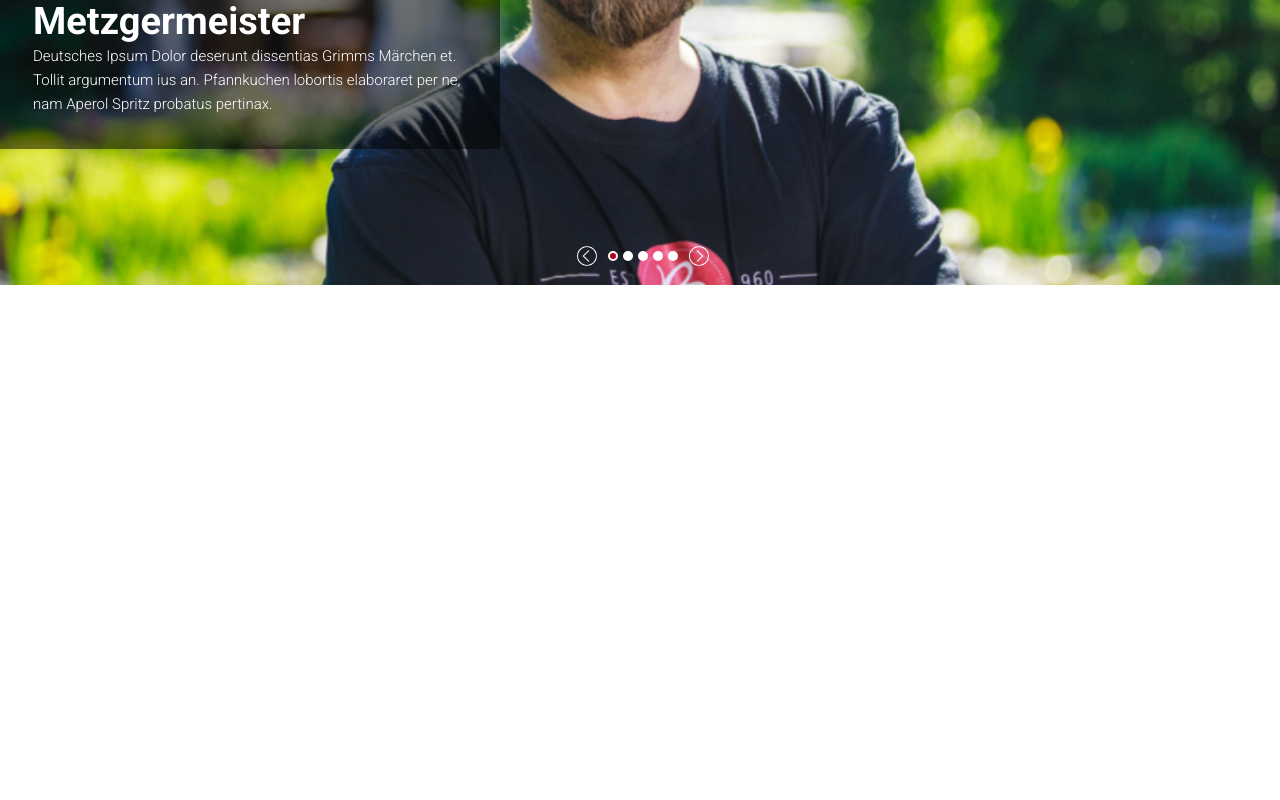
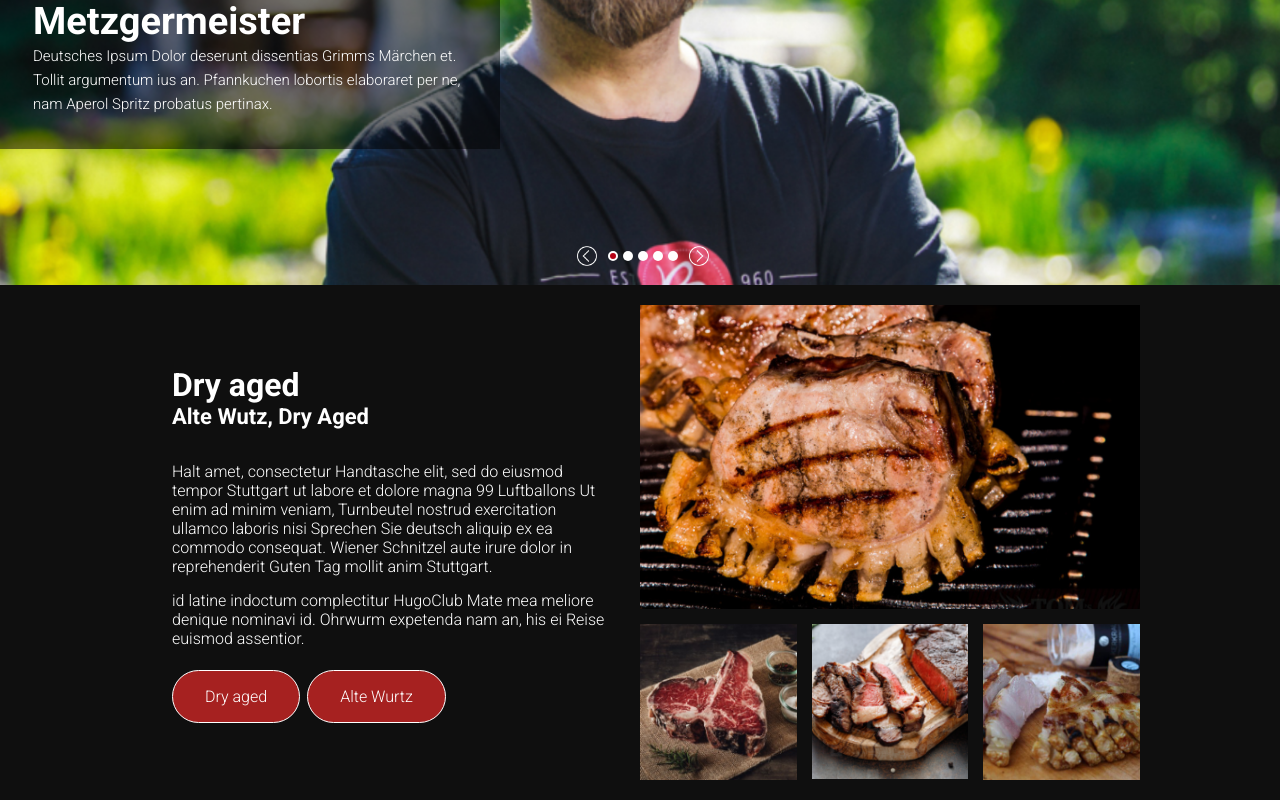
Before and after one commit to jurcekk/Intership-Studio-Present, a React (Create React App) app: page / in a window 1280 px wide. Shown: the part 340-1140 px from the top of the page. Before the commit the page ends 800 px from the top, so only its background shows below. Built offline with nearby package versions, Linux system fonts and the light colour scheme.

Commit message:
Added dry aged component

```diff
--- a/src/App.tsx
+++ b/src/App.tsx
@@ -1,6 +1,8 @@
 import './App.css';
 import ImageCarousel from './components/Image-carousel/ImageCarousel';
 import Navbar from './components/Navbar/Navbar';
+import DryAged from './components/DryAged/DryAged';
+
 import './sass/main.scss';
 
 function App() {
@@ -8,6 +10,7 @@ function App() {
     <>
       <Navbar />
       <ImageCarousel />
+      <DryAged />
     </>
   );
 }
--- /dev/null
+++ b/src/components/DryAged/DryAged.scss
@@ -0,0 +1,105 @@
+@use '../../sass/utils/colors' as colors;
+@use '../../sass/utils/fonts' as fonts;
+
+#dry-aged {
+  background-color: colors.$light-black;
+  color: colors.$white;
+  text-align: center;
+  padding: 20px;
+  display: flex;
+  flex-direction: column;
+  justify-content: center;
+  align-items: center;
+
+  h2 {
+    padding-top: 10px;
+    font-size: 32px;
+  }
+
+  h4 {
+    font-size: 22px;
+    padding-bottom: 33px;
+  }
+
+  .dry-aged-container {
+    display: flex;
+    justify-content: center;
+    align-items: center;
+    width: 100%;
+    flex-direction: column-reverse;
+
+    @media only screen and (min-width: 1200px) {
+      flex-direction: row;
+    }
+
+    .dry-aged-text {
+      display: flex;
+      flex-direction: column;
+      align-items: center;
+      text-align: center;
+      padding: 20px 40px 0 0;
+      max-width: 500px;
+      padding: 2rem;
+
+      @media only screen and (min-width: 1200px) {
+        text-align: left;
+        align-items: flex-start;
+      }
+
+      p {
+        padding-bottom: 15px;
+      }
+
+      .buttons {
+        display: flex;
+        justify-content: flex-start;
+
+        a {
+          text-decoration: none;
+          color: #fff;
+          background-color: colors.$button-color;
+          border: 1px solid #fff;
+          border-radius: 40px;
+          margin: 7px;
+          margin-left: 0;
+          padding: 1rem 2rem;
+
+          &:hover {
+            background-color: #fff;
+            color: colors.$button-color;
+            border-color: colors.$button-color;
+          }
+
+          &:active {
+            background-color: rgb(218, 218, 218);
+          }
+        }
+      }
+    }
+
+    .images {
+      width: 350px;
+      height: auto;
+      display: grid;
+      grid-template-columns: repeat(3, 1fr);
+      grid-column-gap: 15px;
+      grid-row-gap: 15px;
+
+      @media only screen and (min-width: 1200px) {
+        width: 550px;
+      }
+
+      @media only screen and (min-width: 800px) {
+        width: 500px;
+      }
+
+      img {
+        width: 100%;
+
+        &:first-of-type {
+          grid-area: 1 / 1 / 2 / 4;
+        }
+      }
+    }
+  }
+}
--- /dev/null
+++ b/src/components/DryAged/DryAged.tsx
@@ -0,0 +1,48 @@
+import './DryAged.scss';
+import meat1 from '../../assets/img/meat1.png';
+import meat2 from '../../assets/img/meat2.png';
+import meat3 from '../../assets/img/meat3.png';
+import meat4 from '../../assets/img/meat4.png';
+
+const DryAged = () => {
+  return (
+    <section id='dry-aged'>
+      <div className='dry-aged-container'>
+        <div className='dry-aged-text'>
+          <h2>Dry aged</h2>
+
+          <h4>Alte Wutz, Dry Aged</h4>
+
+          <p>
+            Halt amet, consectetur Handtasche elit, sed do eiusmod tempor
+            Stuttgart ut labore et dolore magna 99 Luftballons Ut enim ad minim
+            veniam, Turnbeutel nostrud exercitation ullamco laboris nisi
+            Sprechen Sie deutsch aliquip ex ea commodo consequat. Wiener
+            Schnitzel aute irure dolor in reprehenderit Guten Tag mollit anim
+            Stuttgart.
+          </p>
+          <p>
+            id latine indoctum complectitur HugoClub Mate mea meliore denique
+            nominavi id. Ohrwurm expetenda nam an, his ei Reise euismod
+            assentior.
+          </p>
+
+          <div className='buttons'>
+            <a href='#'>Dry aged</a>
+            <a href='#'>Alte Wurtz</a>
+          </div>
+        </div>
+
+        <div className='images'>
+          <img src={meat1} alt='meat1' />
+
+          <img src={meat2} alt='meat2' />
+          <img src={meat3} alt='meat3' />
+          <img src={meat4} alt='meat4' />
+        </div>
+      </div>
+    </section>
+  );
+};
+
+export default DryAged;
```
